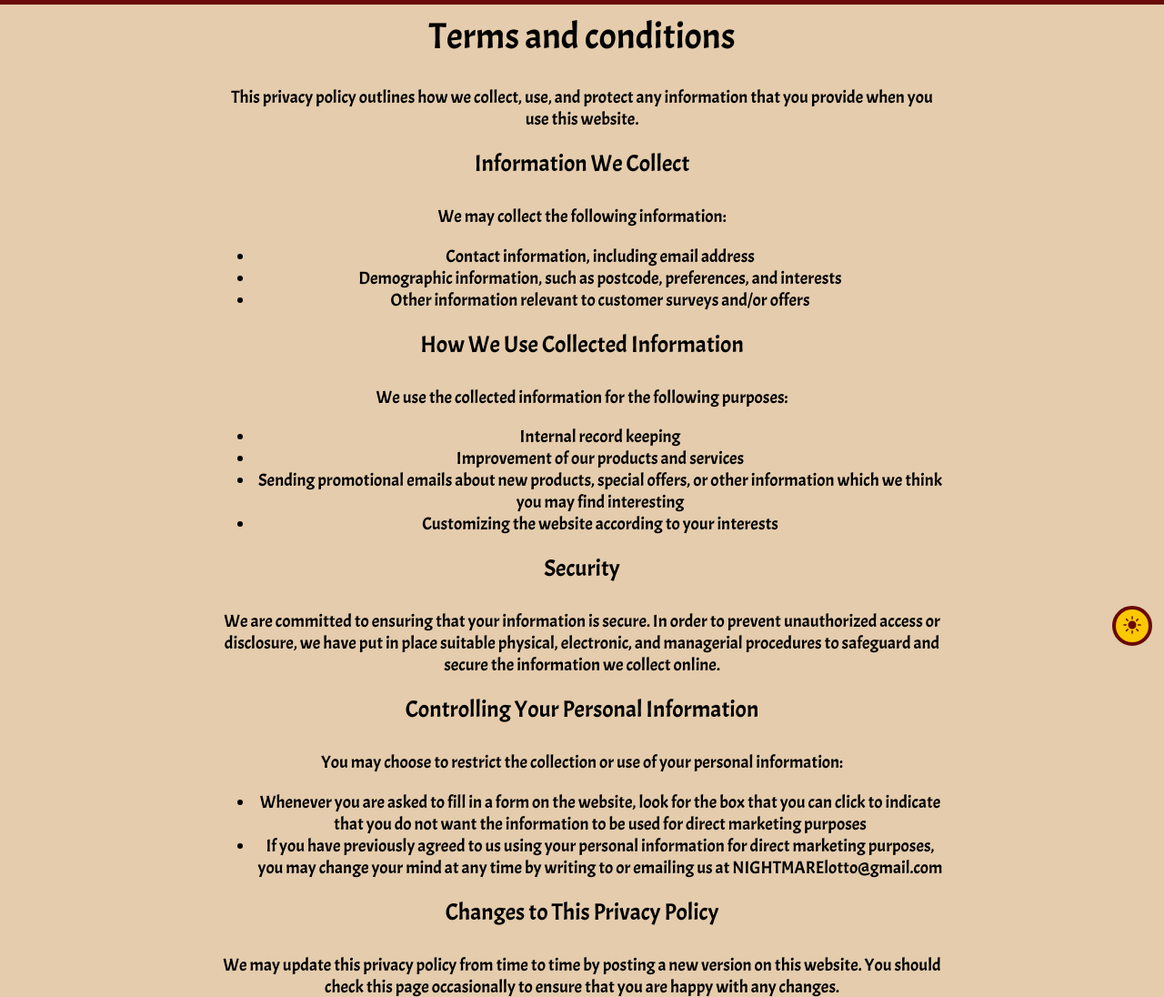
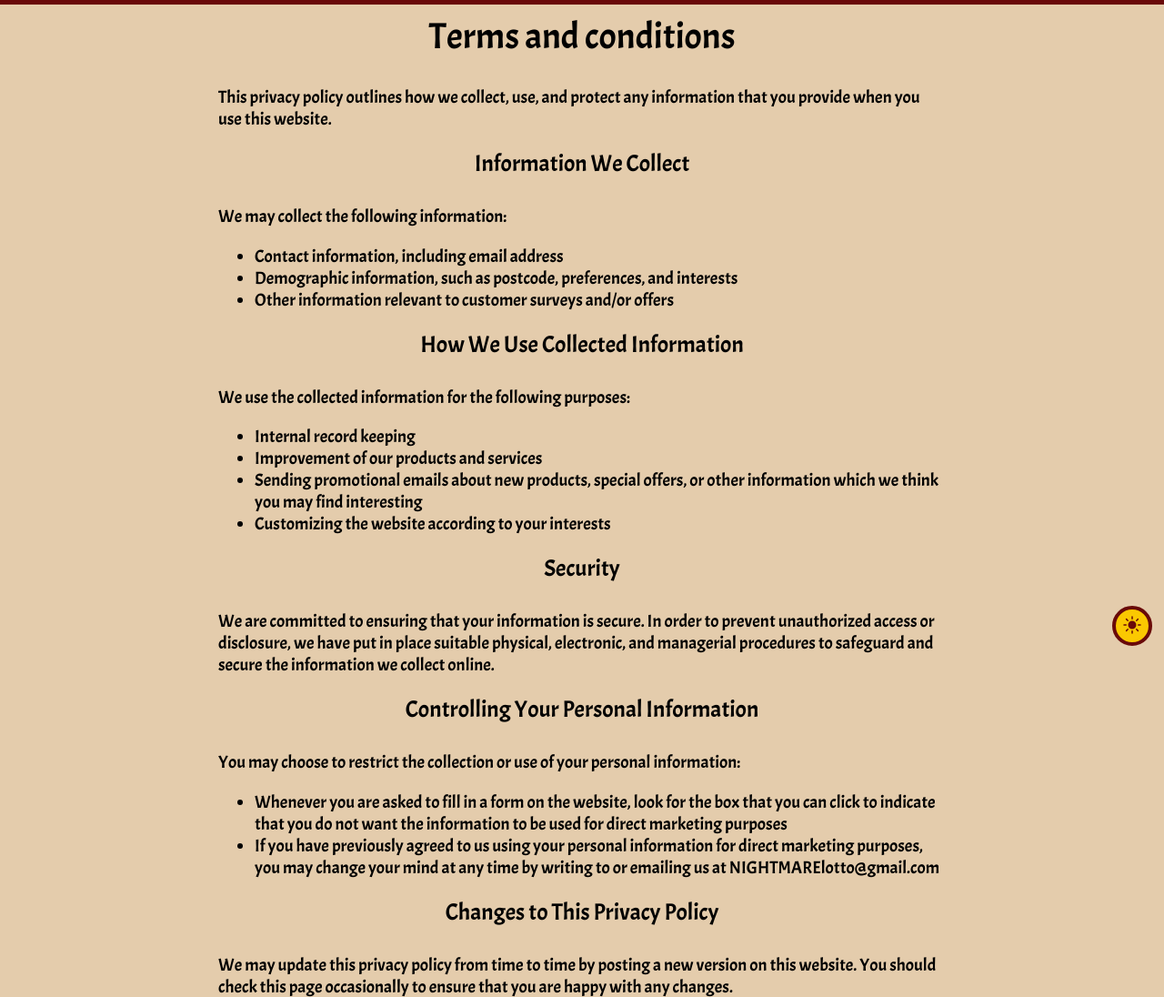
Before and after one commit to Gowtham1Moorthy/python-fullstack, a Django app: page /terms/ in a window 1280 px wide. Shown: the part 75-1171 px from the top of the page at 91% size. Run offline with Django 4.2, Linux system fonts and the light colour scheme.

Commit message:
small change to the formatting

```diff
--- a/LPSApp/static/css/terms.css
+++ b/LPSApp/static/css/terms.css
@@ -21,4 +21,5 @@ h2 {
 #content-container p,
 #content-container li {
     font-size: 1.2em;
+    text-align: left;
 }
```
Also changed, not shown: db.sqlite3.
